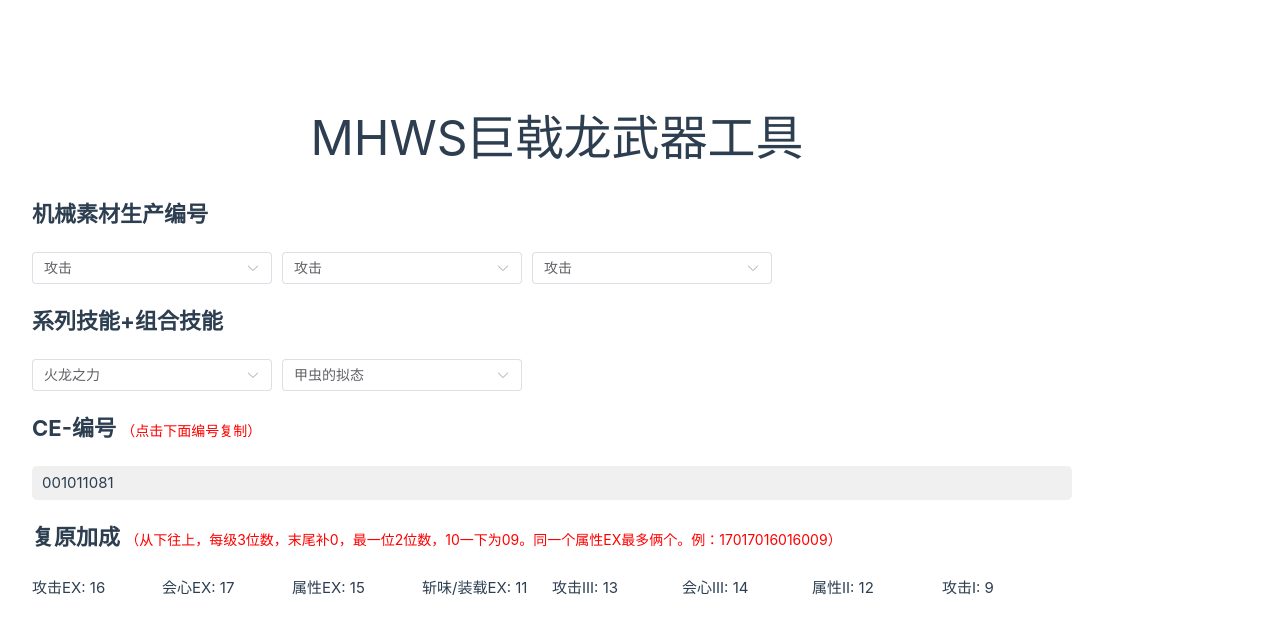
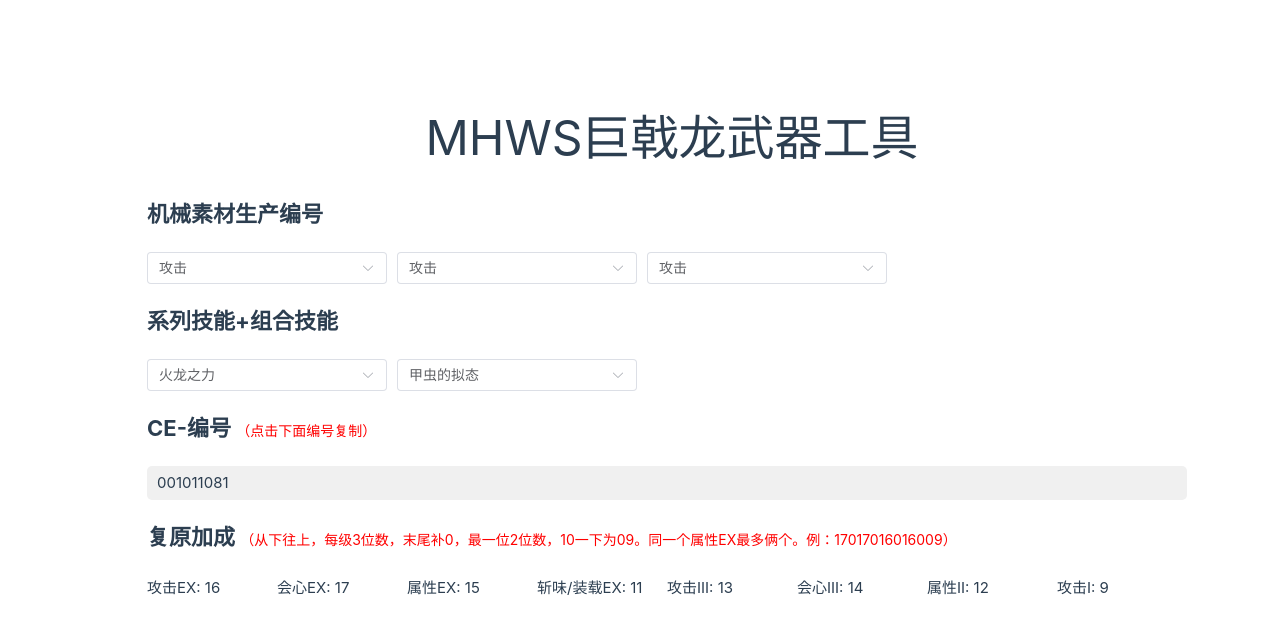
Before and after one commit to damonchugs/mhws_tools, a Vue app: page / in a window 1280 px wide. Shown: the top 634 px of the page. Built offline with nearby package versions, Linux system fonts and the light colour scheme.

Commit message:
页面居中

```diff
--- a/src/assets/main.css
+++ b/src/assets/main.css
@@ -1,7 +1,7 @@
 @import './base.css';
 
 #app {
-  max-width: 1280px;
+  max-width: 1050px;
   margin: 0 auto;
   padding: 2rem;
   font-weight: normal;
```
